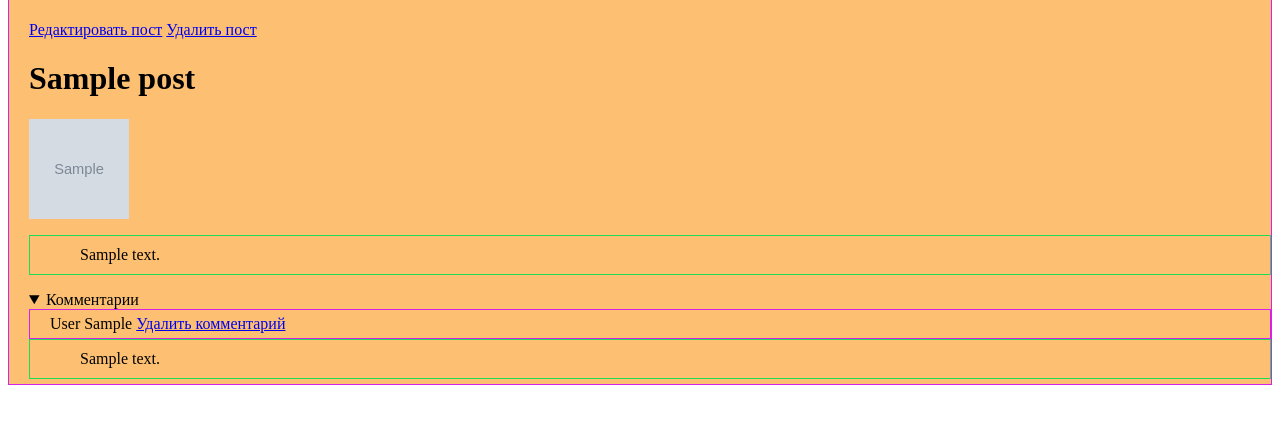
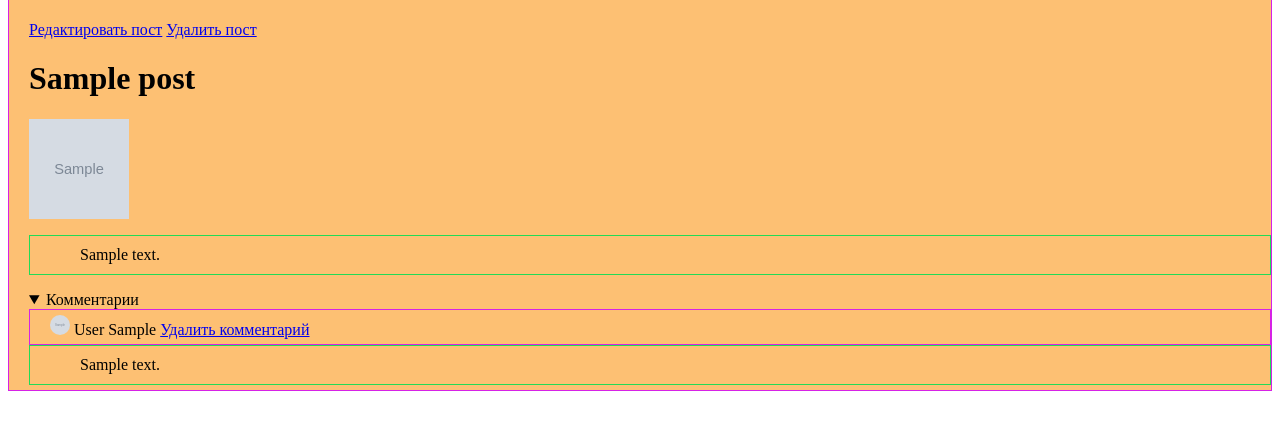
Before and after one commit to Andrei00001/AVSerlatDjango, a Django app: page /profile/ in a window 1280 px wide, after a click on "Комментарии". Shown: the part 354-784 px from the top of the page. Run offline with Django 4.2, Linux system fonts and the light colour scheme; a user stored in the database is signed in; tables that the repository leaves empty hold one stand-in row (values such as "Sample post"); grey boxes marked "Sample" are stand-in pictures.

Commit message:
round photo

```diff
--- a/lesson_app/apps.py
+++ b/lesson_app/apps.py
@@ -7,5 +7,5 @@
 
     def ready(self):
         import lesson_app.signals.register_user
-        import lesson_app.signals.delit_photo_post_os
-        import lesson_app.signals.delit_photo_user_os
+        import lesson_app.signals.delete_photo_post_os
+        import lesson_app.signals.delete_photo_user_os
--- a/lesson_app/templates/profile.html
+++ b/lesson_app/templates/profile.html
@@ -44,7 +44,8 @@
                         {% if comment.post_id_id == post.id%}
 
                              <div  style="padding: 5px 0 5px 20px; background:#fdc073; border: 1px solid #d622e6;">
-                                 {{ comment.user.last_name }} {{ comment.user.first_name }} <a href="delete/comment/{{comment.id}}">Удалить комментарий</a></div>
+                                 <img  src="{{ comment.user.profile.image.url }} " alt="" style="border-radius: 20px;" width="20px" height="20px">
+                                  {{ comment.user.last_name }} {{ comment.user.first_name }} <a href="delete/comment/{{comment.id}}">Удалить комментарий</a></div>
                             <div style="padding: 10px 40px 10px 50px; background:#fdc073; border: 1px solid #21DB56;">
                                 {{ comment.text }}</div>
                         {% endif %}
```
